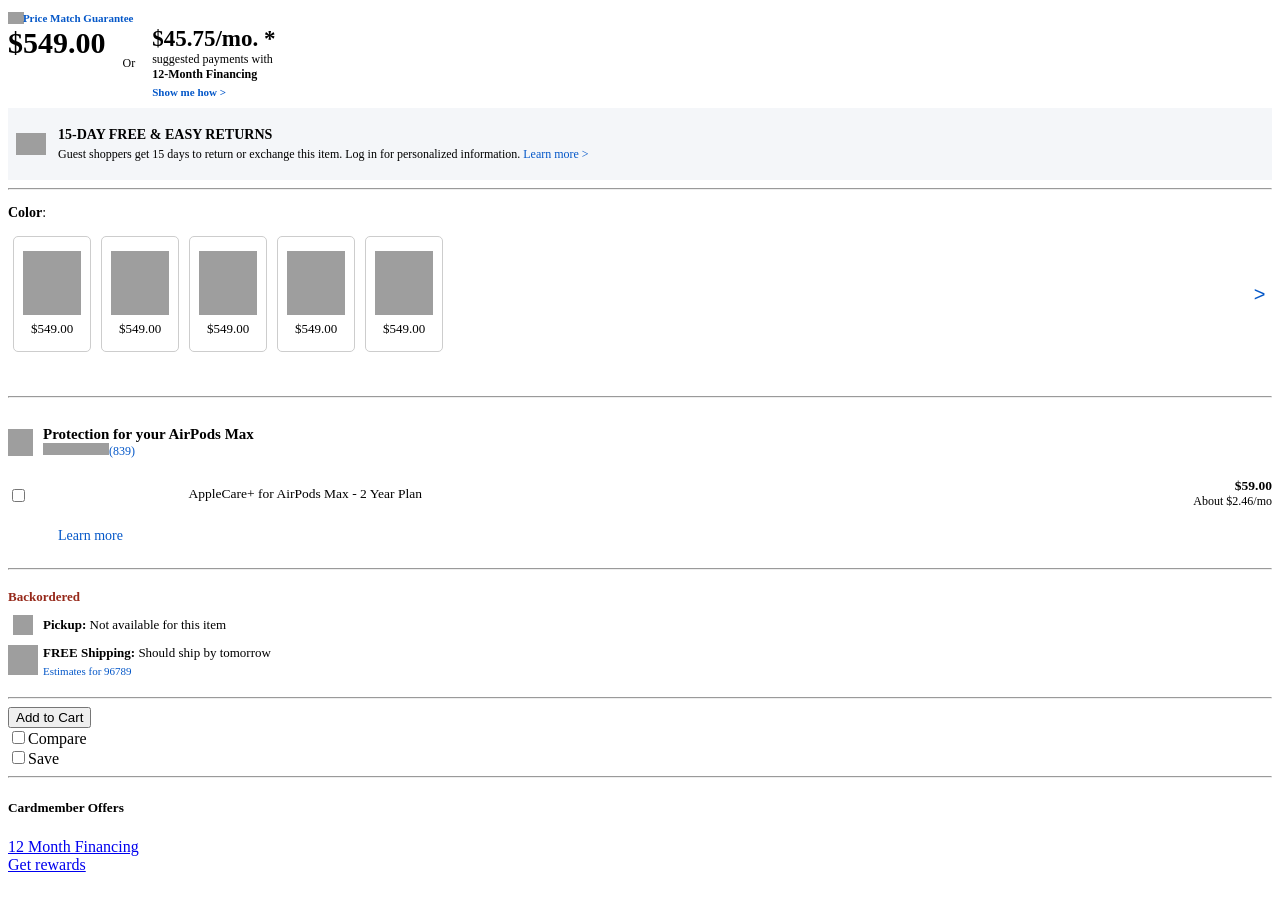
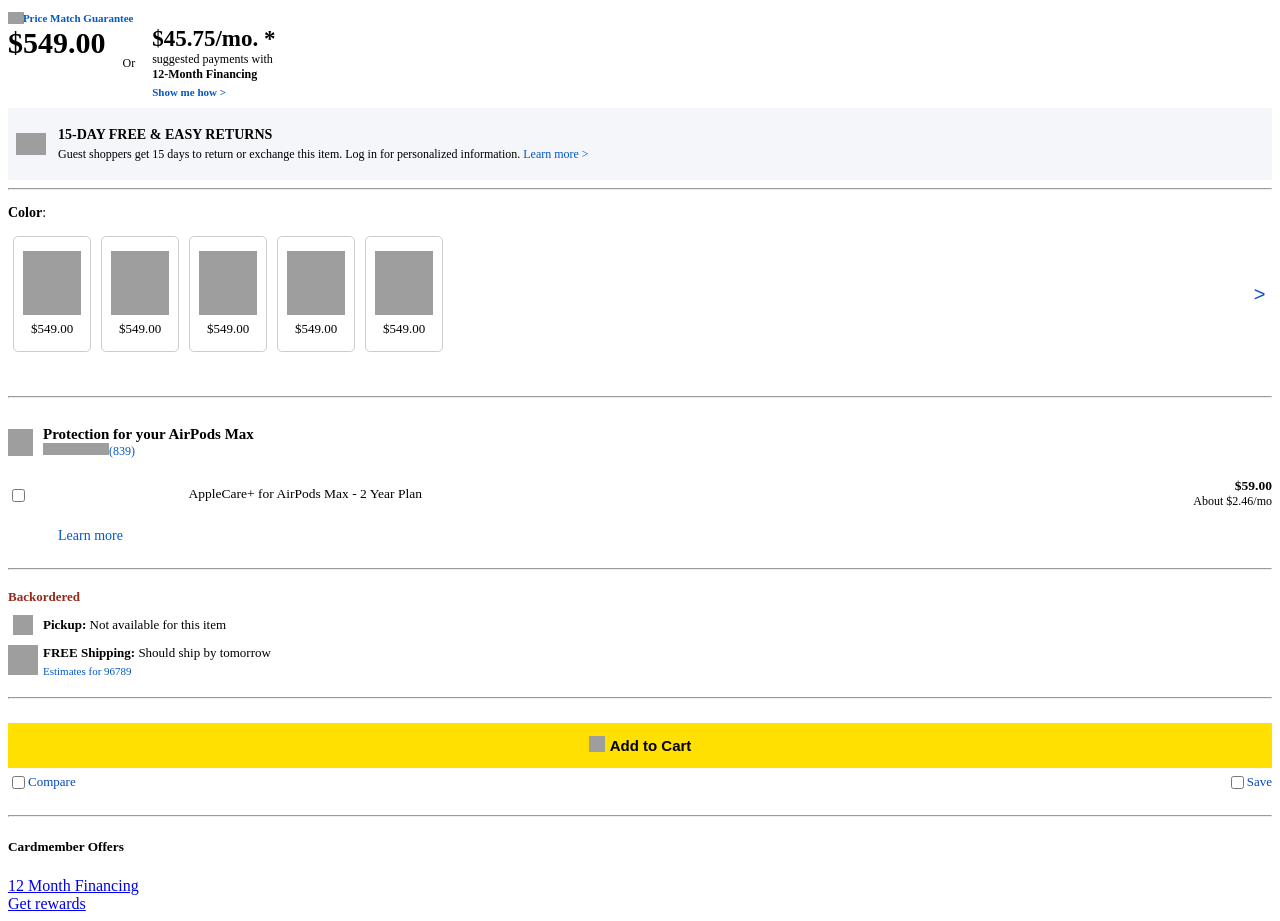
Before and after one commit to resplendent-intellect/item-details, a React app: page / in a window 1280 px wide. Before the commit the page ends 882 px from the top, so only its background shows below. Built offline with nearby package versions, Linux system fonts and the light colour scheme; grey boxes are pictures that could not be loaded; the HTML template or start-up script is replaced by a standard one.

Commit message:
just need custom checkboxes

```diff
--- a/client/src/components/addtocart-components/AddToCart.jsx
+++ b/client/src/components/addtocart-components/AddToCart.jsx
@@ -1,15 +1,27 @@
 import React from 'react';
+import styles from './AddToCart.module.css';
 
 const AddToCart = () => (
+  <div className={styles.addToCartContainer}>
+    <div className={styles.btnContainer}>
+      <button type="button" className={styles.btn}>
         <div>
-    <button type="button">Add to Cart</button>
+          <img src="https://bigbrain-itemdetails.s3-us-west-1.amazonaws.com/shoppingcart.svg" alt="shopping cart" />
+        </div>
         <div>
+          Add to Cart
+        </div>
+      </button>
+    </div>
+    <div className={styles.compareSaveContainer}>
+      <div className={styles.compare}>
         <input type="checkbox" />
         Compare
       </div>
-    <div>
+      <div className={styles.save}>
         <input type="checkbox" />
         Save
+      </div>
     </div>
   </div>
 );
--- /dev/null
+++ b/client/src/components/addtocart-components/AddToCart.module.css
@@ -0,0 +1,52 @@
+.addToCartContainer {
+  display: flex;
+  flex-direction: column;
+  justify-content: center;
+  height: 100px;
+}
+
+.btnContainer {
+  width: 100%;
+  height: 45px;
+}
+
+.btn {
+  display: flex;
+  width: 100%;
+  height: 45px;
+  background-color: #ffe000;
+  border: 0;
+  font-size: 15px;
+  font-weight: 700;
+  align-items: center;
+  justify-content: center;
+  transition: all .3s ease-out 0s;
+}
+
+.btn:hover {
+  background-color: #fff200;
+  cursor: pointer;
+}
+
+.btn img {
+  width: 16px;
+  height: 16px;
+  margin-right: 5px;
+}
+
+.compareSaveContainer {
+  display: flex;
+  justify-content: space-between;
+  margin-top: 5px;
+  font-size: 13px;
+  color: #0046BE;
+}
+
+.compare, .save {
+  display: flex;
+  align-items: center;
+}
+
+.compare:hover, .save:hover {
+  cursor: pointer;
+}
```
Also changed, not shown: 1 other file (tests, documents, lock files or other folders). Lines whose indentation alone changed are shown as unchanged.
